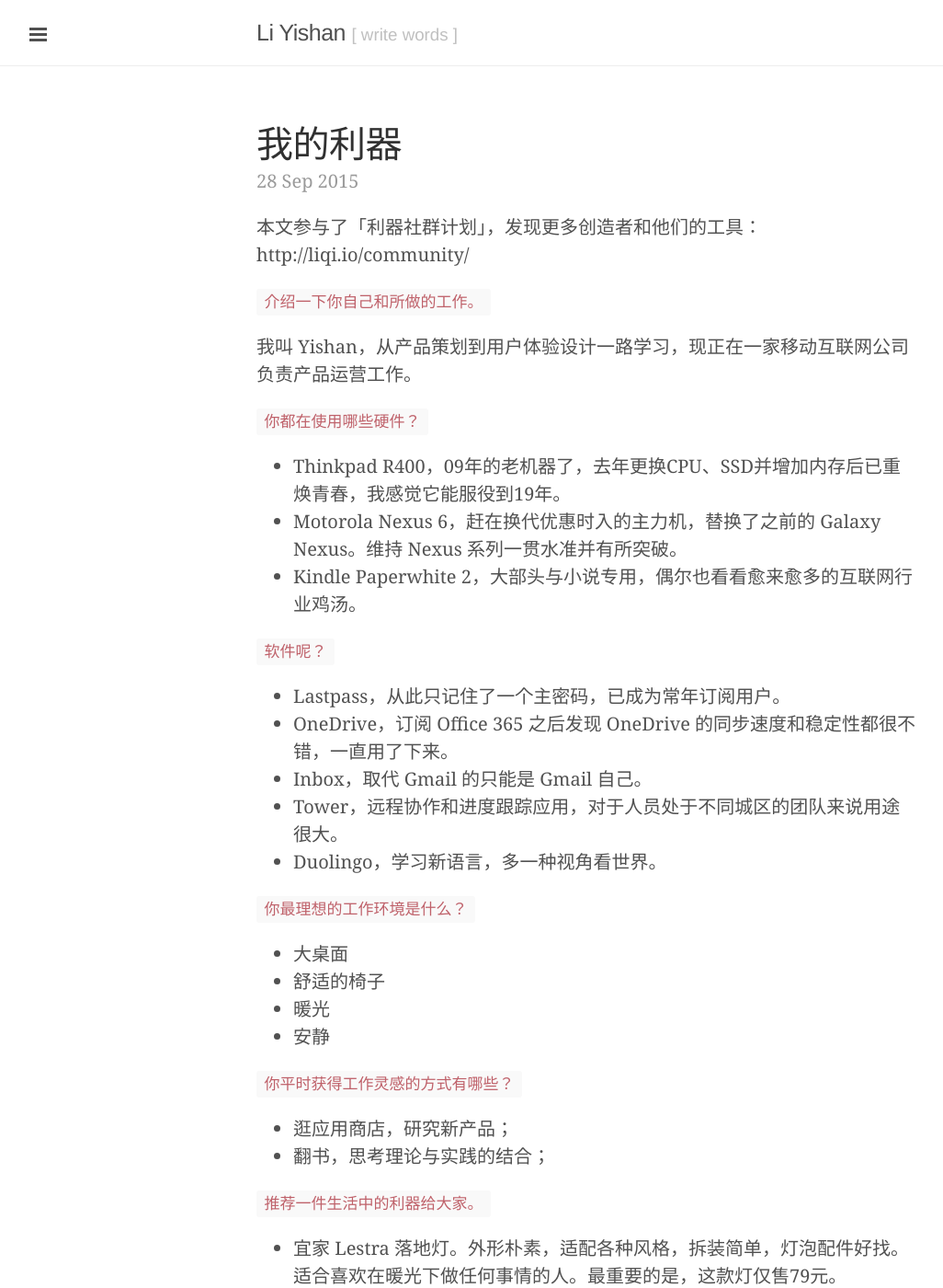
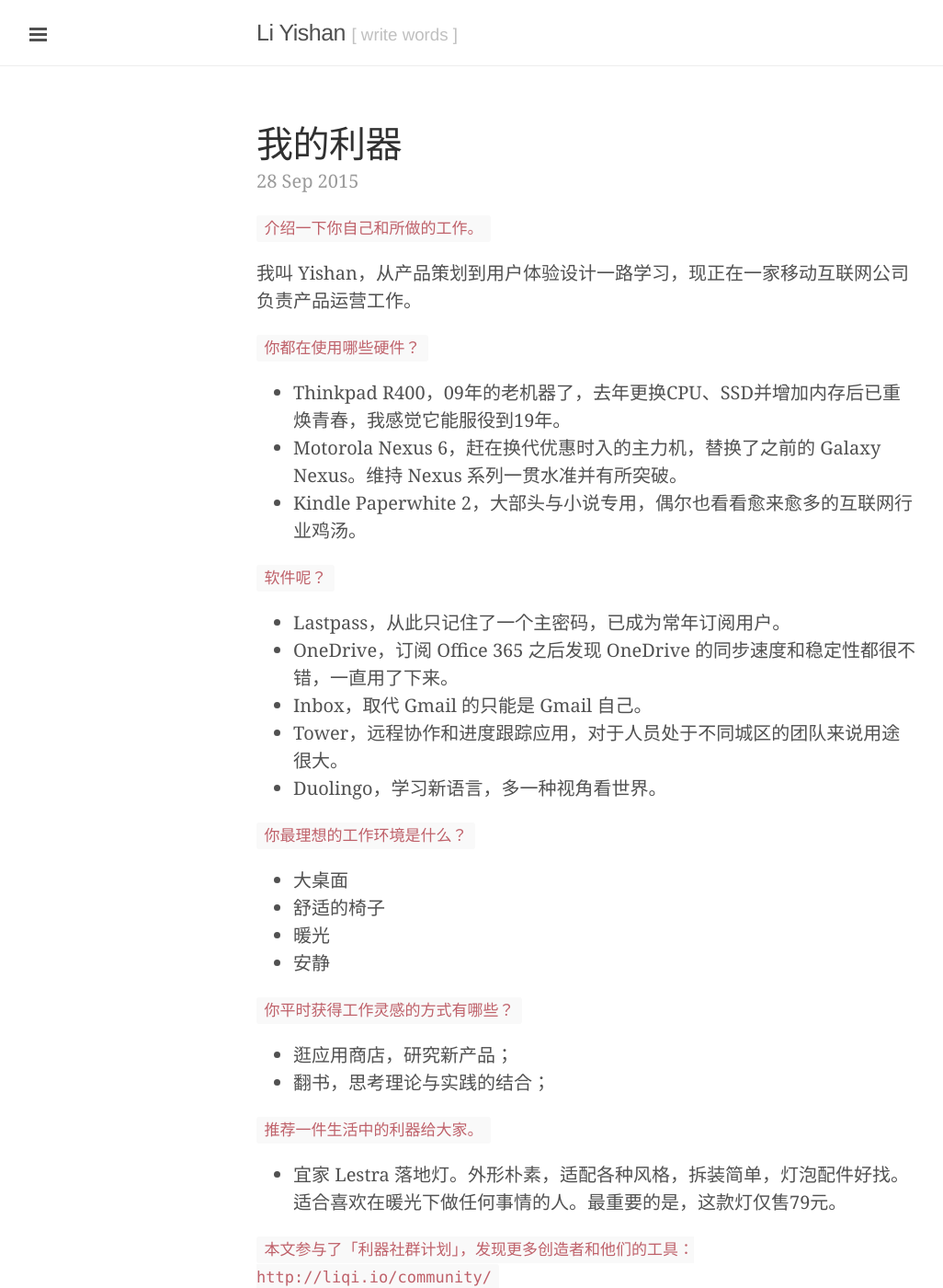
Before and after one commit to yishan/lysh, a Jekyll site: the page built from _posts/2015-09-28-liqi.md, in a window 1280 px wide and 1400 px high. Shown: the whole window at 92% size, without its empty margins (1-1027 px from the left). Built offline with Jekyll 4.4.1, drawn with Linux system fonts in a browser that asks for light colours; Markdown is read by kramdown in place of the engine named in the settings; comment, search, counter and statistics services are not loaded; some of the changed lines change nothing that is shown.

Commit message:
更改文章样式

```diff
--- a/_posts/2015-09-28-liqi.md
+++ b/_posts/2015-09-28-liqi.md
@@ -3,8 +3,6 @@ layout: post
 title: 我的利器
 comments: true
 ---
-
-本文参与了「利器社群计划」，发现更多创造者和他们的工具：http://liqi.io/community/
 
 `介绍一下你自己和所做的工作。`
 
@@ -44,3 +42,6 @@ comments: true
 `推荐一件生活中的利器给大家。`
 
 - 宜家 Lestra 落地灯。外形朴素，适配各种风格，拆装简单，灯泡配件好找。适合喜欢在暖光下做任何事情的人。最重要的是，这款灯仅售79元。
+
+
+`本文参与了「利器社群计划」，发现更多创造者和他们的工具：http://liqi.io/community/`
```
